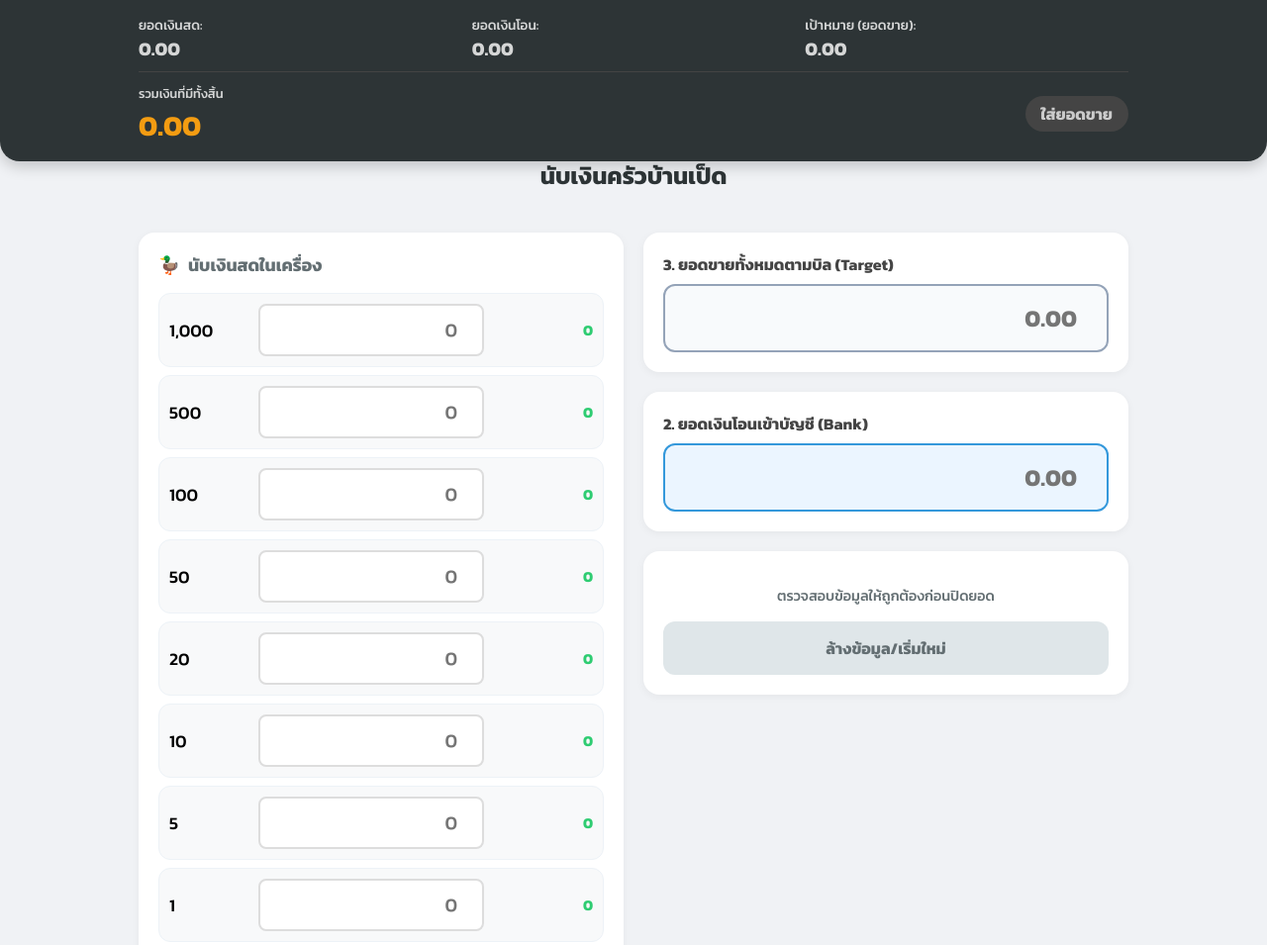
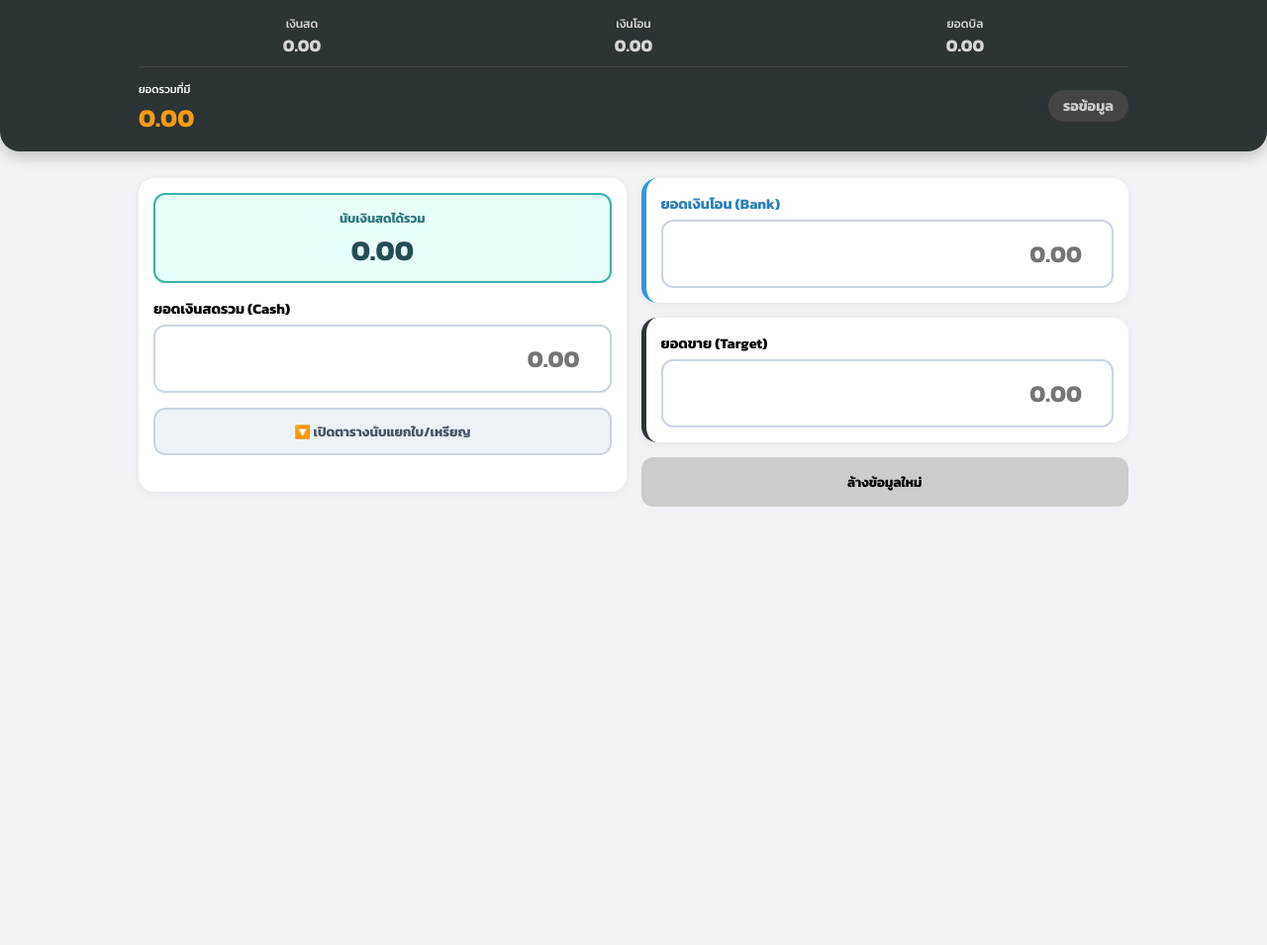
Before and after one commit to kwn-lab/bannped, a plain HTML site: page index.html in a window 1280 px wide. Shown: the top 955 px of the page at 99% size. After the commit the page ends 800 px from the top, so only its background shows below. Drawn offline with Linux system fonts and the light colour scheme.

Commit message:
Update index.html

```diff
--- a/index.html
+++ b/index.html
@@ -8,64 +8,50 @@
     <style>
         :root { --primary: #2d3436; --accent: #f39c12; --success: #2ecc71; --danger: #e74c3c; --bg: #f0f2f5; }
         * { box-sizing: border-box; font-family: 'Kanit', sans-serif; }
+        body { background-color: var(--bg); margin: 0; padding: 10px; padding-top: 180px; }
 
-        body { background-color: var(--bg); margin: 0; padding: 10px; padding-top: 160px; }
+        /* Header ส่วนสรุปยอดที่ติดด้านบน */
+        .header-summary { position: fixed; top: 0; left: 0; right: 0; background: var(--primary); color: white; padding: 15px; border-radius: 0 0 20px 20px; box-shadow: 0 5px 15px rgba(0,0,0,0.2); z-index: 1000; }
+        .header-container { max-width: 1000px; margin: 0 auto; }
+        .header-grid { display: grid; grid-template-columns: 1fr 1fr 1fr; gap: 5px; margin-bottom: 8px; text-align: center; }
+        .header-item { font-size: 0.75rem; opacity: 0.8; }
+        .header-item b { display: block; font-size: 1.1rem; opacity: 1; color: #fff; }
+        .header-total { border-top: 1px solid #444; padding-top: 8px; display: flex; justify-content: space-between; align-items: center; }
+        .grand-total-price { font-size: 1.6rem; font-weight: bold; color: var(--accent); }
 
-        /* แถบสรุปยอดด้านบน (Sticky Header) */
-        .header-summary {
-            position: fixed; top: 0; left: 0; right: 0;
-            background: var(--primary); color: white;
-            padding: 15px 20px; border-radius: 0 0 20px 20px;
-            box-shadow: 0 5px 15px rgba(0,0,0,0.2); z-index: 1000;
-        }
-        .header-container { max-width: 1000px; margin: 0 auto; }
-        .header-grid { display: grid; grid-template-columns: repeat(auto-fit, minmax(140px, 1fr)); gap: 10px; margin-bottom: 8px; }
-        .header-item { font-size: 0.85rem; opacity: 0.8; }
-        .header-item b { display: block; font-size: 1.2rem; opacity: 1; color: #fff; }
-        .header-total { border-top: 1px solid #444; padding-top: 8px; display: flex; justify-content: space-between; align-items: center; }
-        .grand-total-price { font-size: 1.8rem; font-weight: bold; color: var(--accent); }
+        /* การจัดเลย์เอาต์ */
+        .main-layout { max-width: 1000px; margin: 0 auto; display: grid; grid-template-columns: 1fr 1fr; gap: 15px; }
+        .card { background: white; border-radius: 16px; padding: 15px; box-shadow: 0 2px 8px rgba(0,0,0,0.05); margin-bottom: 15px; }
 
-        /* การจัดเลย์เอาต์หลัก */
-        .main-layout {
-            max-width: 1000px; margin: 0 auto;
-            display: grid; grid-template-columns: 1fr 1fr; gap: 20px;
-        }
+        /* สรุปเงินสดเด่นๆ */
+        .cash-display { background: #e6fffa; border: 2px solid #38b2ac; text-align: center; padding: 10px; border-radius: 12px; margin-bottom: 15px; }
+        .cash-display label { font-size: 0.8rem; color: #2c7a7b; font-weight: bold; }
+        .cash-display .val { font-size: 1.8rem; font-weight: 800; color: #234e52; }
 
-        .card { background: white; border-radius: 16px; padding: 20px; box-shadow: 0 2px 8px rgba(0,0,0,0.05); margin-bottom: 20px; height: fit-content; }
-        h2 { text-align: center; color: var(--primary); margin: 0 0 20px 0; grid-column: span 2; }
-        .section-title { font-size: 1.1rem; font-weight: 600; color: #636e72; margin-bottom: 15px; display: flex; align-items: center; }
-        .section-title::before { content: "🦆"; margin-right: 8px; }
+        /* ปุ่มเปิด/ปิด ตารางนับแยก */
+        .toggle-container { text-align: center; margin-bottom: 15px; }
+        .btn-toggle { width: 100%; background: #edf2f7; border: 2px solid #cbd5e1; padding: 12px; border-radius: 12px; font-weight: bold; cursor: pointer; color: #4a5568; }
+        .btn-toggle.active { background: #4a5568; color: white; }
 
-        /* สไตล์ Row การนับเงิน */
-        .money-row { display: flex; align-items: center; background: #f8f9fa; padding: 10px; border-radius: 12px; border: 1px solid #edf2f7; margin-bottom: 8px; }
-        .label { width: 90px; font-weight: 500; font-size: 1.1rem; }
-        .input-wrapper { flex: 1; }
-        .input-wrapper input { width: 100%; border: 2px solid #ddd; border-radius: 8px; padding: 10px; text-align: right; font-size: 1.2rem; outline: none; }
-        .input-wrapper input:focus { border-color: var(--accent); background: #fffdfa; }
-        .row-result { width: 100px; text-align: right; font-weight: bold; color: var(--success); font-size: 0.95rem; margin-left: 10px; }
+        /* ส่วนนับเงินแยกชนิด */
+        #detail-section { display: none; margin-top: 10px; border-top: 1px dashed #ccc; padding-top: 10px; }
+        .money-row { display: flex; align-items: center; background: #f8f9fa; padding: 6px 10px; border-radius: 10px; border: 1px solid #eee; margin-bottom: 4px; }
+        .money-row label { width: 90px; font-weight: bold; color: #555; }
+        .money-row input { flex: 1; border: 1px solid #ddd; border-radius: 6px; padding: 8px; text-align: right; font-size: 1.1rem; }
 
-        /* ช่อง Input ขนาดใหญ่ */
-        .big-input-group { margin-bottom: 20px; }
-        .big-input-group label { display: block; margin-bottom: 8px; font-size: 1rem; font-weight: bold; color: #444; }
-        .big-input-group input { width: 100%; padding: 15px; border-radius: 12px; border: 2px solid #cbd5e1; font-size: 1.5rem; text-align: right; font-weight: bold; }
-        .bank-input input { border-color: #3498db; background: #ebf5ff; color: #2980b9; }
-        .target-input input { border-color: #94a3b8; background: #f8fafc; color: var(--primary); }
+        /* ช่องกรอกข้อมูลหลัก */
+        .big-input { margin-bottom: 15px; }
+        .big-input label { display: block; font-weight: bold; margin-bottom: 5px; font-size: 0.9rem; }
+        .big-input input { width: 100%; padding: 15px; border-radius: 12px; border: 2px solid #cbd5e1; font-size: 1.5rem; text-align: right; font-weight: bold; }
 
-        .diff-tag { font-size: 1rem; padding: 6px 16px; border-radius: 20px; font-weight: bold; }
-        .diff-none { background: #444; color: #ccc; }
+        /* ป้ายสถานะส่วนต่าง */
+        .diff-tag { font-size: 0.9rem; padding: 5px 15px; border-radius: 20px; font-weight: bold; background: #444; color: #ccc; }
         .diff-plus { background: var(--success); color: white; }
         .diff-minus { background: var(--danger); color: white; }
 
-        button.reset-btn { width: 100%; background: #dfe6e9; border: none; padding: 15px; border-radius: 12px; color: #636e72; font-weight: bold; cursor: pointer; font-size: 1rem; }
-        button.reset-btn:hover { background: #b2bec3; }
-
-        /* ปรับแต่งสำหรับหน้าจอมือถือ */
         @media (max-width: 768px) {
             body { padding-top: 170px; }
             .main-layout { grid-template-columns: 1fr; }
-            h2 { grid-column: span 1; font-size: 1.3rem; }
-            .grand-total-price { font-size: 1.4rem; }
-            .header-grid { grid-template-columns: 1fr 1fr; }
         }
     </style>
 </head>
@@ -74,106 +60,130 @@
 <div class="header-summary">
     <div class="header-container">
         <div class="header-grid">
-            <div class="header-item">ยอดเงินสด: <b id="sum-cash">0.00</b></div>
-            <div class="header-item">ยอดเงินโอน: <b id="sum-bank">0.00</b></div>
-            <div class="header-item">เป้าหมาย (ยอดขาย): <b id="sum-target">0.00</b></div>
+            <div class="header-item">เงินสด<b id="h-cash">0.00</b></div>
+            <div class="header-item">เงินโอน<b id="h-bank">0.00</b></div>
+            <div class="header-item">ยอดบิล<b id="h-target">0.00</b></div>
         </div>
         <div class="header-total">
-            <div>
-                <span style="font-size: 0.8rem; opacity: 0.8;">รวมเงินที่มีทั้งสิ้น</span>
-                <div class="grand-total-price" id="grand-total">0.00</div>
-            </div>
-            <div id="diff-status" class="diff-tag diff-none">ใส่ยอดขาย</div>
+            <div><span style="font-size: 0.7rem;">ยอดรวมที่มี</span><div class="grand-total-price" id="g-total">0.00</div></div>
+            <div id="diff-tag" class="diff-tag">รอข้อมูล</div>
         </div>
     </div>
 </div>
 
 <div class="main-layout">
-    <h2>นับเงินครัวบ้านเป็ด</h2>
+    <div class="card">
+        <div class="cash-display">
+            <label>นับเงินสดได้รวม</label>
+            <div class="val" id="display-cash-total">0.00</div>
+        </div>
 
-    <div class="card">
-        <div class="section-title">นับเงินสดในเครื่อง</div>
-        <div class="money-row"><span class="label">1,000</span><div class="input-wrapper"><input type="number" class="qty" data-value="1000" oninput="calculate()" onclick="this.select()" placeholder="0"></div><div class="row-result">0</div></div>
-        <div class="money-row"><span class="label">500</span><div class="input-wrapper"><input type="number" class="qty" data-value="500" oninput="calculate()" onclick="this.select()" placeholder="0"></div><div class="row-result">0</div></div>
-        <div class="money-row"><span class="label">100</span><div class="input-wrapper"><input type="number" class="qty" data-value="100" oninput="calculate()" onclick="this.select()" placeholder="0"></div><div class="row-result">0</div></div>
-        <div class="money-row"><span class="label">50</span><div class="input-wrapper"><input type="number" class="qty" data-value="50" oninput="calculate()" onclick="this.select()" placeholder="0"></div><div class="row-result">0</div></div>
-        <div class="money-row"><span class="label">20</span><div class="input-wrapper"><input type="number" class="qty" data-value="20" oninput="calculate()" onclick="this.select()" placeholder="0"></div><div class="row-result">0</div></div>
-        <div class="money-row"><span class="label">10</span><div class="input-wrapper"><input type="number" class="qty" data-value="10" oninput="calculate()" onclick="this.select()" placeholder="0"></div><div class="row-result">0</div></div>
-        <div class="money-row"><span class="label">5</span><div class="input-wrapper"><input type="number" class="qty" data-value="5" oninput="calculate()" onclick="this.select()" placeholder="0"></div><div class="row-result">0</div></div>
-        <div class="money-row"><span class="label">1</span><div class="input-wrapper"><input type="number" class="qty" data-value="1" oninput="calculate()" onclick="this.select()" placeholder="0"></div><div class="row-result">0</div></div>
+        <div class="big-input">
+            <label>ยอดเงินสดรวม (Cash)</label>
+            <input type="number" id="manual-cash" placeholder="0.00" oninput="doCalc('manual')" onclick="this.select()">
+        </div>
+
+        <div class="toggle-container">
+            <button class="btn-toggle" id="t-btn" onclick="toggleDetails()">🔽 เปิดตารางนับแยกใบ/เหรียญ</button>
+        </div>
+
+        <div id="detail-section">
+            <div style="font-size: 0.8rem; color: #888; margin-bottom: 5px;">ธนบัตร:</div>
+            <div class="money-row"><label>1,000</label><input type="number" class="qty" data-val="1000" oninput="doCalc('detail')" onclick="this.select()"></div>
+            <div class="money-row"><label>500</label><input type="number" class="qty" data-val="500" oninput="doCalc('detail')" onclick="this.select()"></div>
+            <div class="money-row"><label>100</label><input type="number" class="qty" data-val="100" oninput="doCalc('detail')" onclick="this.select()"></div>
+            <div class="money-row"><label>50</label><input type="number" class="qty" data-val="50" oninput="doCalc('detail')" onclick="this.select()"></div>
+            <div class="money-row"><label>20</label><input type="number" class="qty" data-val="20" oninput="doCalc('detail')" onclick="this.select()"></div>
+
+            <div style="font-size: 0.8rem; color: #888; margin: 10px 0 5px 0;">เหรียญ:</div>
+            <div class="money-row"><label>เหรียญ 10</label><input type="number" class="qty" data-val="10" oninput="doCalc('detail')" onclick="this.select()"></div>
+            <div class="money-row"><label>เหรียญ 5</label><input type="number" class="qty" data-val="5" oninput="doCalc('detail')" onclick="this.select()"></div>
+            <div class="money-row"><label>เหรียญ 1</label><input type="number" class="qty" data-val="1" oninput="doCalc('detail')" onclick="this.select()"></div>
+        </div>
     </div>
 
     <div>
-        <div class="card target-input big-input-group">
-            <label>3. ยอดขายทั้งหมดตามบิล (Target)</label>
-            <input type="number" id="target-amount" placeholder="0.00" oninput="calculate()" onclick="this.select()">
+        <div class="card big-input" style="border-left: 5px solid #3498db;">
+            <label style="color:#2980b9;">ยอดเงินโอน (Bank)</label>
+            <input type="number" id="bank-in" placeholder="0.00" oninput="doCalc('other')" onclick="this.select()">
         </div>
-
-        <div class="card bank-input big-input-group">
-            <label>2. ยอดเงินโอนเข้าบัญชี (Bank)</label>
-            <input type="number" id="bank-amount" placeholder="0.00" oninput="calculate()" onclick="this.select()">
+        <div class="card big-input" style="border-left: 5px solid var(--primary);">
+            <label>ยอดขาย (Target)</label>
+            <input type="number" id="target-in" placeholder="0.00" oninput="doCalc('other')" onclick="this.select()">
         </div>
-
-        <div class="card" style="text-align: center;">
-            <p style="color: #636e72; font-size: 0.9rem;">ตรวจสอบข้อมูลให้ถูกต้องก่อนปิดยอด</p>
-            <button class="reset-btn" onclick="resetAll()">ล้างข้อมูล/เริ่มใหม่</button>
-        </div>
+        <button onclick="if(confirm('ล้างข้อมูลเริ่มวันใหม่?')) location.reload()" style="width:100%; padding:15px; border-radius:12px; border:none; background:#ccc; font-weight:bold; cursor:pointer;">ล้างข้อมูลใหม่</button>
     </div>
 </div>
 
 <script>
-    function calculate() {
+    let currentCashMode = 'manual';
+
+    function toggleDetails() {
+        const div = document.getElementById('detail-section');
+        const btn = document.getElementById('t-btn');
+        if (div.style.display === 'none' || div.style.display === '') {
+            div.style.display = 'block';
+            btn.textContent = '🔼 ปิดตารางนับแยก';
+            btn.classList.add('active');
+        } else {
+            div.style.display = 'none';
+            btn.textContent = '🔽 เปิดตารางนับแยกใบ/เหรียญ';
+            btn.classList.remove('active');
+        }
+    }
+
+    function doCalc(mode) {
+        const manual = document.getElementById('manual-cash');
+        const qtys = document.querySelectorAll('.qty');
+
+        if (mode === 'manual' || mode === 'detail') {
+            currentCashMode = mode;
+        }
+
         let cashTotal = 0;
-        const rows = document.querySelectorAll('.money-row');
 
-        rows.forEach(row => {
-            const input = row.querySelector('.qty');
-            const resDisp = row.querySelector('.row-result');
-            const val = parseFloat(input.getAttribute('data-value'));
-            const qty = parseFloat(input.value) || 0;
-            const sub = val * qty;
-            resDisp.textContent = sub.toLocaleString();
-            cashTotal += sub;
-        });
+        if (currentCashMode === 'manual') {
+            cashTotal = parseFloat(manual.value) || 0;
+            if (mode === 'manual') {
+                qtys.forEach(q => q.value = '');
+            }
+        } else {
+            qtys.forEach(q => {
+                const v = parseFloat(q.getAttribute('data-val'));
+                const count = parseFloat(q.value) || 0;
+                cashTotal += (v * count);
+            });
+            if (mode === 'detail') {
+                manual.value = '';
+                manual.placeholder = cashTotal > 0 ? cashTotal.toLocaleString() : "0.00";
+            }
+        }
 
-        const bankTotal = parseFloat(document.getElementById('bank-amount').value) || 0;
-        const targetTotal = parseFloat(document.getElementById('target-amount').value) || 0;
-        const grandTotal = cashTotal + bankTotal;
-        const diff = grandTotal - targetTotal;
+        const bank = parseFloat(document.getElementById('bank-in').value) || 0;
+        const target = parseFloat(document.getElementById('target-in').value) || 0;
+        const grand = cashTotal + bank;
+        const diff = grand - target;
 
-        // อัปเดตตัวเลขสรุป
-        document.getElementById('sum-cash').textContent = cashTotal.toLocaleString(undefined, {minimumFractionDigits: 2});
-        document.getElementById('sum-bank').textContent = bankTotal.toLocaleString(undefined, {minimumFractionDigits: 2});
-        document.getElementById('sum-target').textContent = targetTotal.toLocaleString(undefined, {minimumFractionDigits: 2});
-        document.getElementById('grand-total').textContent = grandTotal.toLocaleString(undefined, {minimumFractionDigits: 2});
+        document.getElementById('display-cash-total').textContent = cashTotal.toLocaleString(undefined, {minimumFractionDigits: 2});
+        document.getElementById('h-cash').textContent = cashTotal.toLocaleString();
+        document.getElementById('h-bank').textContent = bank.toLocaleString();
+        document.getElementById('h-target').textContent = target.toLocaleString();
+        document.getElementById('g-total').textContent = grand.toLocaleString(undefined, {minimumFractionDigits: 2});
 
-        // ตรวจสอบส่วนต่าง
-        const diffStatus = document.getElementById('diff-status');
-        if (targetTotal <= 0) {
-            diffStatus.className = 'diff-tag diff-none';
-            diffStatus.textContent = 'รอเป้าหมาย';
+        const tag = document.getElementById('diff-tag');
+        if (target <= 0) {
+            tag.textContent = "รอข้อมูล";
+            tag.className = "diff-tag";
         } else {
-            if (diff === 0) {
-                diffStatus.className = 'diff-tag diff-plus';
-                diffStatus.textContent = '✅ ยอดตรง';
-            } else if (diff > 0) {
-                diffStatus.className = 'diff-tag diff-plus';
-                diffStatus.textContent = 'เกิน +' + diff.toLocaleString();
+            if (Math.abs(diff) < 0.1) {
+                tag.textContent = "✅ ยอดตรง";
+                tag.className = "diff-tag diff-plus";
             } else {
-                diffStatus.className = 'diff-tag diff-minus';
-                diffStatus.textContent = 'ขาด ' + diff.toLocaleString();
+                tag.textContent = (diff > 0 ? "เกิน +" : "ขาด ") + diff.toLocaleString();
+                tag.className = "diff-tag " + (diff > 0 ? "diff-plus" : "diff-minus");
             }
         }
     }
-
-    function resetAll() {
-        if(confirm('ต้องการเริ่มใหม่หรือไม่?')) {
-            document.querySelectorAll('input').forEach(i => i.value = '');
-            calculate();
-            window.scrollTo(0,0);
-        }
-    }
 </script>
-
 </body>
 </html>
```
